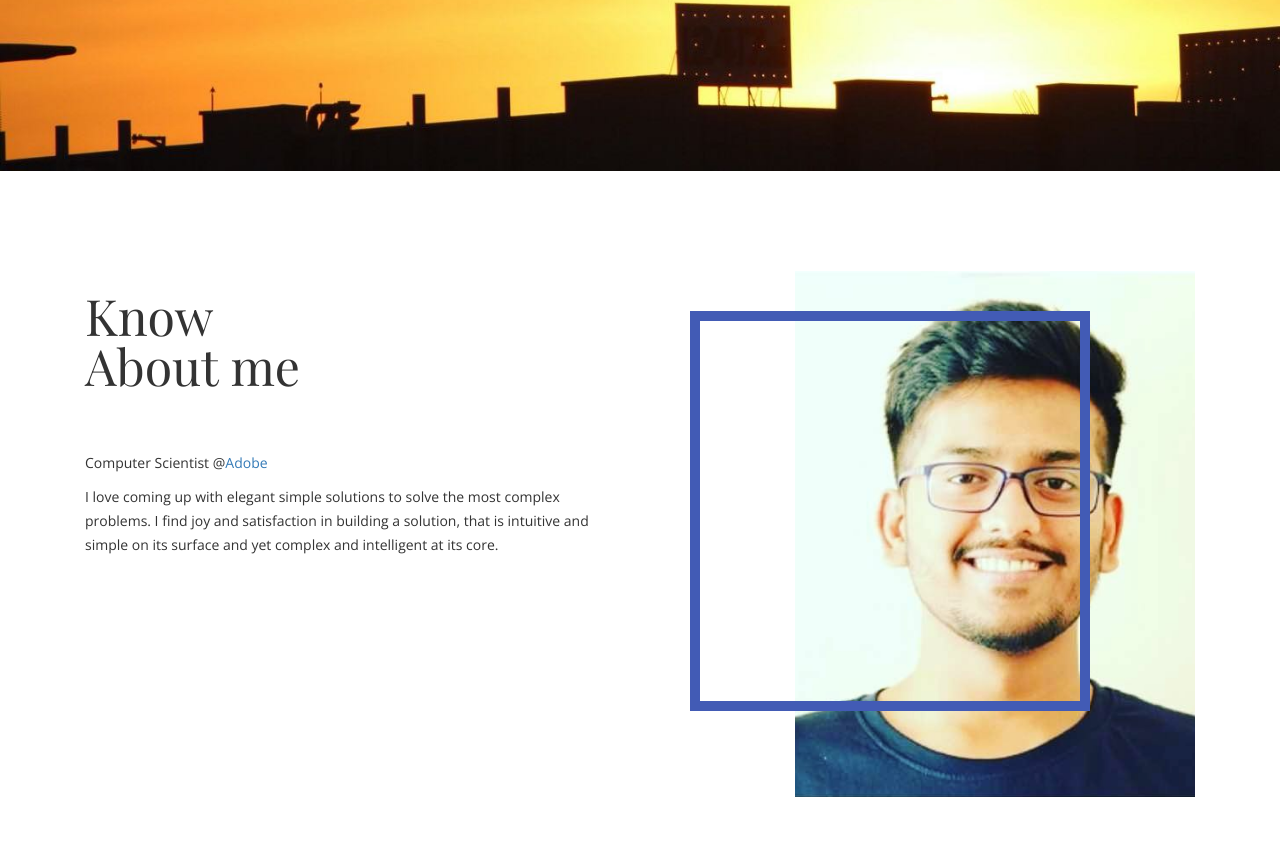
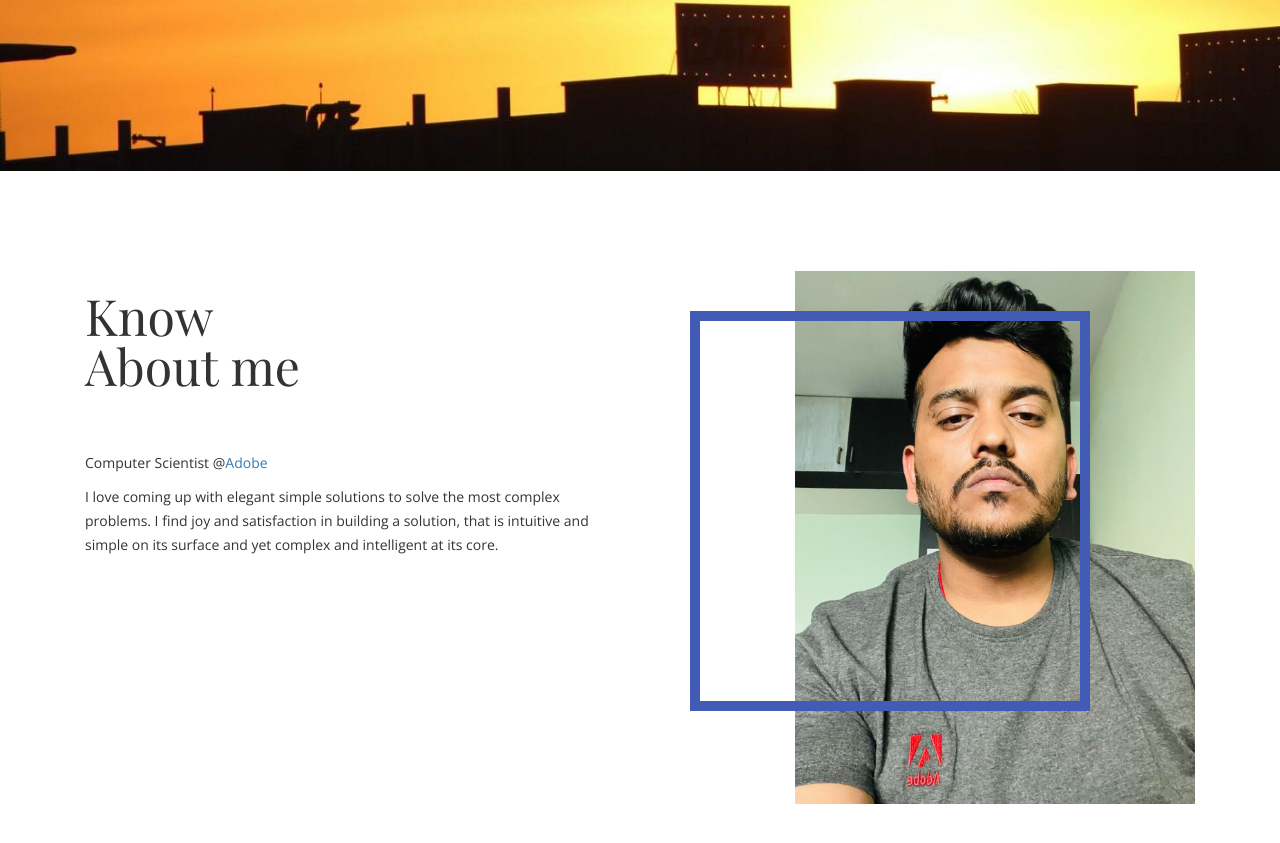
Before and after one commit to arcticOak2/arcticOak2.github.io, a plain HTML site: page index.html in a window 1280 px wide. Shown: the part 629-1472 px from the top of the page. Drawn offline with nearby package versions, Linux system fonts and the light colour scheme; files whose address does not match are found by name; a web font is replaced by a local one.

Commit message:
Update index.html

```diff
--- a/index.html
+++ b/index.html
@@ -70,7 +70,7 @@
             </div>
             <div class="col-md-6 about-img-div">
                 <div class="about-border" data-aos="fade-up" data-aos-delay=".5"></div>
-                <img src="img/about-img.jpg" width="400" class="img-responsive" alt="" align="right" data-aos="fade-right" data-aos-delay="0" />
+                <img src="img/IMG_2892.jpg" width="400" class="img-responsive" alt="" align="right" data-aos="fade-right" data-aos-delay="0" />
             </div>
         </div>
     </div>
```
